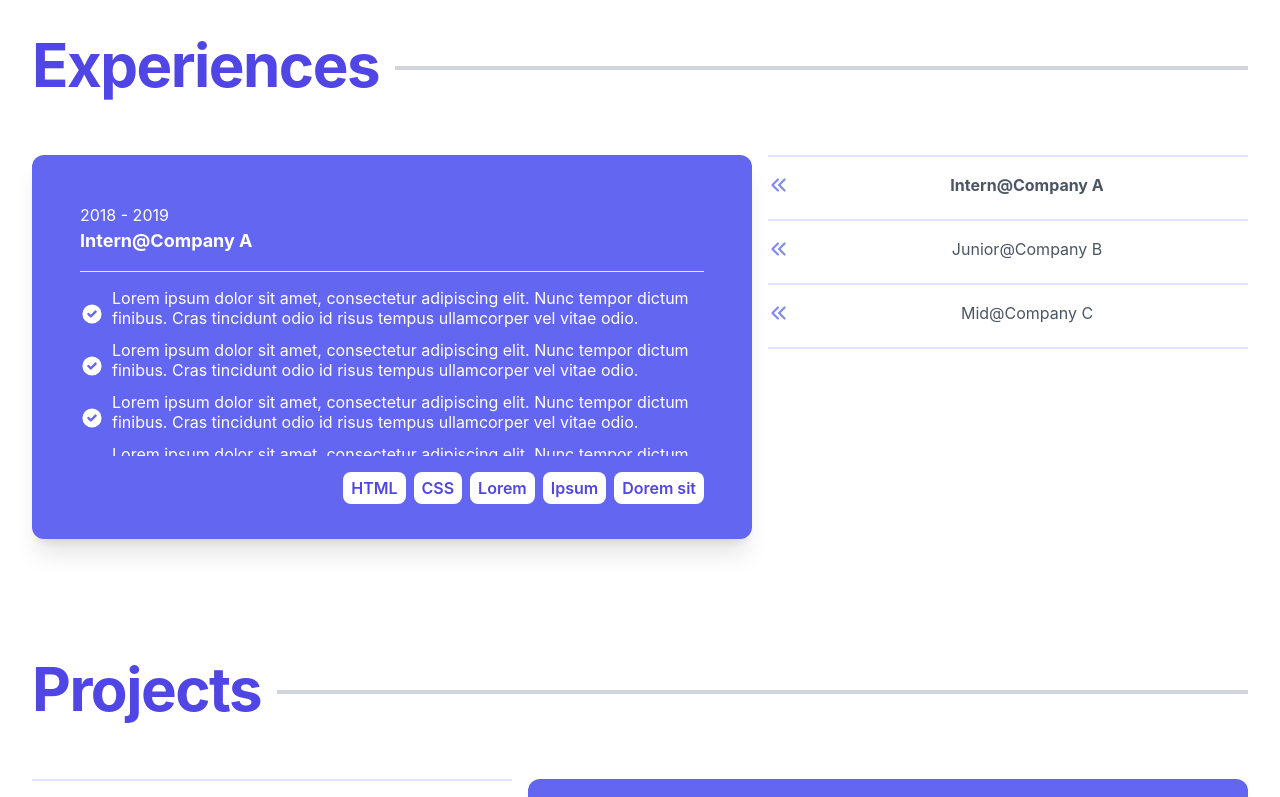
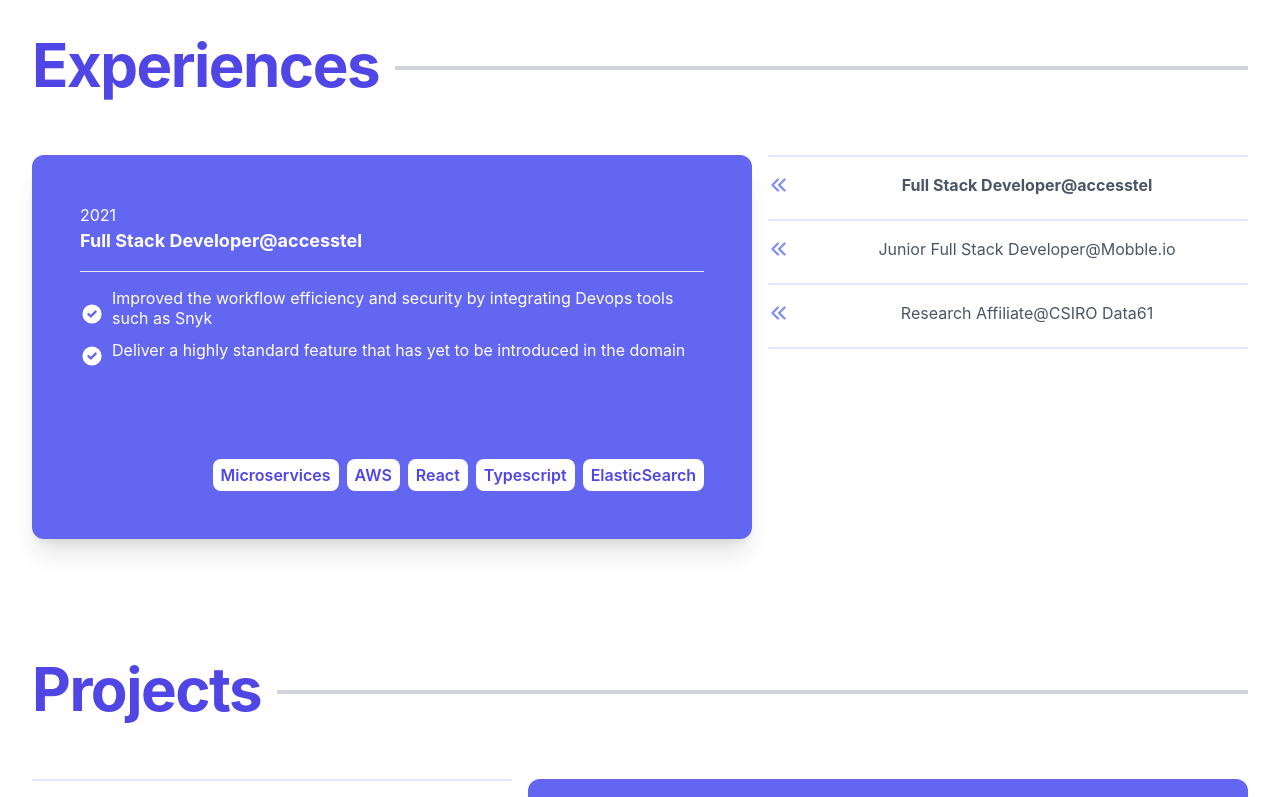
Before and after one commit to khaifahmi99/Serverless-Portfolio, a React (Create React App) app in the folder client/: page / in a window 1280 px wide. Shown: the part 553-1350 px from the top of the page. Built offline with nearby package versions, Linux system fonts and the light colour scheme.

Commit message:
feat: Created ProfileContext

```diff
--- /dev/null
+++ b/client/src/ProfileContext.tsx
@@ -0,0 +1,30 @@
+import { createContext, FC, useContext } from 'react';
+
+import metaFile from './meta.json';
+
+import { Basic } from './types/Basic';
+import { Experience } from './types/Experience';
+import { Education } from './types/Education';
+import { Review } from './types/Review';
+import { Skill } from './types/Skill';
+import { Project } from './types/Project';
+
+interface Profile extends Basic {
+    experiences: Experience[];
+    educations: Education[];
+    projects: Project[];
+    skills: Skill[];
+    reviews: Review[];
+}
+
+const defaultProfile: Profile = metaFile;
+const ProfileContext = createContext<Profile>(defaultProfile);
+
+const ProfileProvider: FC = ({ children }) => (
+  <ProfileContext.Provider value={defaultProfile}>
+    {children}
+  </ProfileContext.Provider>
+);
+
+export default ProfileProvider;
+export const useProfileContext = () => useContext(ProfileContext);
--- a/client/src/meta.json
+++ b/client/src/meta.json
@@ -1,163 +1,160 @@
 {
-    "firstName": "",
-    "lastName": "",
-    "primaryEmail": "",
-    "secondaryEmail": "",
-    "jobTitle": "",
-    "personalQuote": "",
-    "briefDescription": "",
+    "firstName": "Khai Fahmi",
+    "lastName": "Zaki",
+    "primaryEmail": "khaifahmi99@gmail.com",
+    "secondaryEmail": null,
+    "jobTitle": "Full Stack Developer",
+    "personalQuote": "Never Give Up!",
+    "briefDescription": "I have a education background in Data Science and IoT with a strong skills in Web/Mobile Development. Always liked building new and interesting stuffs on my free time. I also spend my free times with cooking, games and gardening!",
     "links": {
-        "github": "",
-        "linkedin": "",
+        "github": "https://khaifahmi99@gmail.com/khaifahmi99",
+        "linkedin": "https://www.linkedin.com/in/khaifahmi/",
         "twitter": null
     },
     "experiences": [
         {
-            "role": "",
-            "company": "",
-            "yearStart": "",
-            "yearEnd": "",
+            "role": "Full Stack Developer",
+            "company": "accesstel",
+            "yearStart": 2021,
+            "yearEnd": null,
             "highlights": [
-                "",
-                "",
-                ""
+                "Improved the workflow efficiency and security by integrating Devops tools such as Snyk",
+                "Deliver a highly standard feature that has yet to be introduced in the domain"
             ],
             "tags": [
-                "",
-                "",
-                ""
+                "Microservices",
+                "AWS",
+                "React",
+                "Typescript",
+                "ElasticSearch"
             ],
-            "link": ""
+            "link": null
         },
         {
-            "role": "",
-            "company": "",
-            "yearStart": "",
-            "yearEnd": "",
+            "role": "Junior Full Stack Developer",
+            "company": "Mobble.io",
+            "yearStart": 2020,
+            "yearEnd": 2021,
             "highlights": [
-                "",
-                "",
-                ""
+                "Lead the front-end team including feature development and deployment",
+                "Delivered the most requested feature, the farm map feature to both web and mobile application",
+                "Youngest in the team"
             ],
             "tags": [
-                "",
-                "",
-                ""
+                "React",
+                "GraphQL",
+                "React Native"
             ],
-            "link": ""
+            "link": null
         },
         {
-            "role": "",
-            "company": "",
-            "yearStart": "",
-            "yearEnd": "",
+            "role": "Research Affiliate",
+            "company": "CSIRO Data61",
+            "yearStart": 2019,
+            "yearEnd": 2020,
             "highlights": [
-                "",
-                "",
-                ""
+                "Researched and Developed a machine learning algorithm to score and rank resumes",
+                "Look into critical aspects in AI ethics used in the industry, including the explainability of a machine learning model",
+                "Supervised by two researchers from Swinburne University and Western Sydney University"
             ],
             "tags": [
-                "",
-                "",
-                ""
+                "SKLearn",
+                "Docker",
+                "Python",
+                "Django"
             ],
-            "link": ""
+            "link": null
         }
     ],
     "educations": [
         {
-            "school": "",
-            "program": "",
-            "yearStart": "",
-            "yearEnd": "",
-            "description": ""
+            "school": "Swinburne University of Technology",
+            "program": "Bachelor in Computer Science",
+            "yearStart": 2018,
+            "yearEnd": 2021,
+            "description": "Graduated from a 3-years bachelor programme with a CGPA of 4.0 (total of 24 units) . Majoring in Data Science and Internet of Things (IoT) while introduced to other areas including Web/Mobile application development, cloud computing, data structures, games, network and security. Also took part in a Final Year Project (FYP) which was a project to develop a visualisation tool in Virtual Reality for Swinburne's Centre for Astrophysics and Supercomputing and did several internships."
         },
         {
-            "school": "",
-            "program": "",
-            "yearStart": "",
-            "yearEnd": "",
-            "description": ""
-        },
-        {
-            "school": "",
-            "program": "",
-            "yearStart": "",
-            "yearEnd": "",
-            "description": ""
+            "school": "Monash University",
+            "program": "Monash University Foundation Year",
+            "yearStart": 2017,
+            "yearEnd": 2018,
+            "description": "Achieved an Australian Matriculation Score of 89.00% for the Monash University Foundation Year programme offered by Monash University at Sunway College, KL. This programme is part of the requirements to pursue the bachelor programme in Australia. Subjects taken include Information Technology, Advanced Mathematics, English and Mathematics and was awarded the 'High Achiever' award at the end of the programme."
         }
     ],
     "projects": [
         {
-            "name": "",
-            "year": "",
-            "link": "",
+            "name": "Farm Management Mobile and Web Application",
+            "year": 2021,
+            "link": null,
             "highlights": [
-                "",
-                "",
-                ""
+                "While working as a developer intern at Mobble, I am responsible in developing and maintaining farming management website and mobile application.",
+                "Working in a team of 4 developers with diverse background, and technologies used include React and React Native, Typescript, REST, AWS and GraphQL.",
+                "I have been highly involved in all the SDLC areas and also taught to deploy the application using CI/CD technologies."
             ],
             "tags": [
-                "",
-                "",
-                ""
+                "Typescript",
+                "React",
+                "React Native",
+                "GraphQL"
             ]
         },
         {
-            "name": "",
-            "year": "",
-            "link": "",
+            "name": "IoT Covid-19 Cough Detection",
+            "year": 2020,
+            "link": null,
             "highlights": [
-                "",
-                "",
-                ""
+                "Developed a cough detection prototype in public spaces using audio and image processing to avoid the spread of Covid-19. This project aims to compare the efficiency of machine learning in embedded devices such as Arduino Portenta H7, OpenMV Camera and Arduino Nano BLE.",
+                "The deep learning models are deployed as Tensorflow-Lite models while developed in Keras.",
+                "The outcomes are compiled in a research paper that that covers other covid-19 solutions.",
+                "This project is related to a research-based unit at Swinburne University."
             ],
             "tags": [
-                "",
-                "",
-                ""
+                "Keras",
+                "Tensorflow Lite",
+                "AWS",
+                "Embedded Device"
             ]
         },
         {
-            "name": "",
-            "year": "",
-            "link": "",
+            "name": "Resume Analytics",
+            "year": 2020,
+            "link": null,
             "highlights": [
-                "",
-                "",
-                ""
+                "Working on a research paper and project development under the supervision of 2 senior lecturers from Swinburne University of Technology and Western Sydney University during the period of CSIRO Data61 summer vacation program 2019/2020.",
+                "Delivered a prototype at the end of the program and continue working on writing research paper.",
+                "I developed skills and have a deep understanding focusing around Machine Learning, Natural Language Processing and Web Development along the program."
             ],
             "tags": [
-                "",
-                "",
-                ""
+                "Machine Learning",
+                "Natural Language Processing"
             ]
         }
     ],
     "skills": [
         {
-            "icon": "",
-            "name": "",
-            "description": ""
+            "icon": "computer",
+            "name": "Web/Mobile Development",
+            "description": "Proficient and have experience in modern framework such as React, React Native and integrating them with other services"
         },
         {
-            "icon": "",
-            "name": "",
-            "description": ""
+            "icon": null,
+            "name": "Machine Learning",
+            "description": "Have a deep understanding and able to do the work across entire ML cycle"
         }
     ],
     "reviews": [
         {
-            "quote": "",
-            "reviewer": "",
-            "jobTitle": "",
-            "companyName": ""
+            "quote": "Talented and always show great effort in delivering hight quality work",
+            "reviewer": "Jock Lawrence",
+            "jobTitle": "CEO",
+            "companyName": "Mobble.io"
         },
         {
-            "quote": "",
-            "reviewer": "",
-            "jobTitle": "",
-            "companyName": ""
+            "quote": "Dedicated and passionate, and willing to learn anything",
+            "reviewer": "Dr. Ali Yavari",
+            "jobTitle": "Senior Researcher",
+            "companyName": "Swinburne University of Technology"
         }
     ]
 }
--- a/client/src/types/Basic.ts
+++ b/client/src/types/Basic.ts
@@ -3,7 +3,7 @@
     lastName: string;
     jobTitle: string;
     personalQuote: string;
-    briefDesription: string;
+    briefDescription: string;
     primaryEmail: string;
     secondaryEmail?: string | null | undefined;
     links?: {
--- a/client/src/types/Skill.ts
+++ b/client/src/types/Skill.ts
@@ -1,5 +1,5 @@
 export interface Skill {
     name: string;
     description: string;
-    icon?: 'computer' | 'film';
+    icon?: string | null | undefined;
 }
--- a/client/src/views/Experience/Experience.tsx
+++ b/client/src/views/Experience/Experience.tsx
@@ -4,55 +4,21 @@
 import { InformationCard } from '../../components/Card';
 import Title from '../../components/Title';
 import { Duration } from '../../components/Card/InformationCard';
+import { useProfileContext } from '../../ProfileContext';
 
 function Experience(): JSX.Element {
-  // TODO: Get from JSON
-  const EXPERIENCES = [
-    {
-      id: '1',
-      role: 'Intern',
-      company: 'Company A',
-      technologies: ['HTML', 'CSS', 'Lorem', 'Ipsum', 'Dorem sit', 'Nunc', 'Tempor', 'Dictum', 'Cras tincidunt', 'idio id', 'Risus', 'Tempus', 'Tempor', 'Dictum', 'Cras tincidunt', 'idio id', 'Risus', 'Tempus'],
-      duration: [2018, 2019],
-      link: undefined,
-      hightlights: [
-        'Lorem ipsum dolor sit amet, consectetur adipiscing elit. Nunc tempor dictum finibus. Cras tincidunt odio id risus tempus ullamcorper vel vitae odio.',
-        'Lorem ipsum dolor sit amet, consectetur adipiscing elit. Nunc tempor dictum finibus. Cras tincidunt odio id risus tempus ullamcorper vel vitae odio.',
-        'Lorem ipsum dolor sit amet, consectetur adipiscing elit. Nunc tempor dictum finibus. Cras tincidunt odio id risus tempus ullamcorper vel vitae odio.',
-        'Lorem ipsum dolor sit amet, consectetur adipiscing elit. Nunc tempor dictum finibus. Cras tincidunt odio id risus tempus ullamcorper vel vitae odio.',
-        'Lorem ipsum dolor sit amet, consectetur adipiscing elit. Nunc tempor dictum finibus. Cras tincidunt odio id risus tempus ullamcorper vel vitae odio.',
-        'Lorem ipsum dolor sit amet, consectetur adipiscing elit. Nunc tempor dictum finibus. Cras tincidunt odio id risus tempus ullamcorper vel vitae odio.',
-      ],
-    },
-    {
-      id: '2',
-      role: 'Junior',
-      company: 'Company B',
-      technologies: ['Linux', 'Python'],
-      duration: [2019, 2021],
-      link: 'https://github.com',
-      hightlights: [
-        'Successfully configured a large scale infrastructure rebuild',
-        'Awarded best young talent 2020',
-      ],
-    },
-    {
-      id: '3',
-      role: 'Mid',
-      company: 'Company C',
-      technologies: ['TailwindCSS', 'AWS'],
-      duration: [2021, null],
-      link: 'https://github.com',
-      hightlights: [
-        'Lorem ipsum dolor sit amet, consectetur adipiscing elit. Nunc tempor dictum finibus. Cras tincidunt odio id risus tempus ullamcorper vel vitae odio.',
-        'Lorem ipsum dolor sit amet, consectetur adipiscing elit. Nunc tempor dictum finibus. Cras tincidunt odio id risus tempus ullamcorper vel vitae odio.',
-        'Lorem ipsum dolor sit amet, consectetur adipiscing elit. Nunc tempor dictum finibus. Cras tincidunt odio id risus tempus ullamcorper vel vitae odio.',
-      ],
-    },
-  ];
+  const profile = useProfileContext();
+  const EXPERIENCES = profile.experiences.map((experience, idx) => ({
+    id: `experience-id-${idx}`,
+    ...experience,
+  }));
 
-  // TODO: must check before accessing index 0
-  const [activeExperience, setActiveExperience] = React.useState(EXPERIENCES[0]);
+  const defaultExperience = EXPERIENCES.length > 0 ? EXPERIENCES[0] : null;
+  const [activeExperience, setActiveExperience] = React.useState(defaultExperience);
+
+  if (!activeExperience) {
+    return <></>;
+  }
 
   return (
     <div className="max-w-7xl mx-auto sm:px-6 lg:px-8 py-8">
@@ -61,11 +27,11 @@
         {EXPERIENCES.slice(0, 2).map((exp, idx) => (
           <div id={`md:exp-${idx}`} className="h-96 w-full mb-4">
             <InformationCard
-              link={exp.link}
-              meta={exp.technologies}
+              link={exp.link ?? undefined}
+              meta={exp.tags ?? undefined}
               title={`${exp.role}@${exp.company}`}
-              timePeriod={(exp.duration as Duration)}
-              highlights={exp.hightlights}
+              timePeriod={([exp.yearStart, exp.yearEnd ?? null] as Duration)}
+              highlights={exp.highlights}
             />
           </div>
         ))}
@@ -73,11 +39,13 @@
       <div className="hidden lg:flex flex-row space-x-4 w-full h-96">
         <div className="w-3/4 hidden lg:flex">
           <InformationCard
-            link={activeExperience.link}
-            meta={activeExperience.technologies}
+            link={activeExperience.link ?? undefined}
+            meta={activeExperience.tags ?? undefined}
             title={`${activeExperience.role}@${activeExperience.company}`}
-            timePeriod={(activeExperience.duration as Duration)}
-            highlights={activeExperience.hightlights}
+            timePeriod={
+              ([activeExperience.yearStart, activeExperience.yearEnd ?? null] as Duration)
+            }
+            highlights={activeExperience.highlights}
           />
         </div>
         <div className="hidden lg:block w-1/2 overflow-y-auto border-t-2 border-indigo-100">
```
Also changed, not shown: client/src/App.tsx (+3 -6 lines), client/.eslintrc.json.
